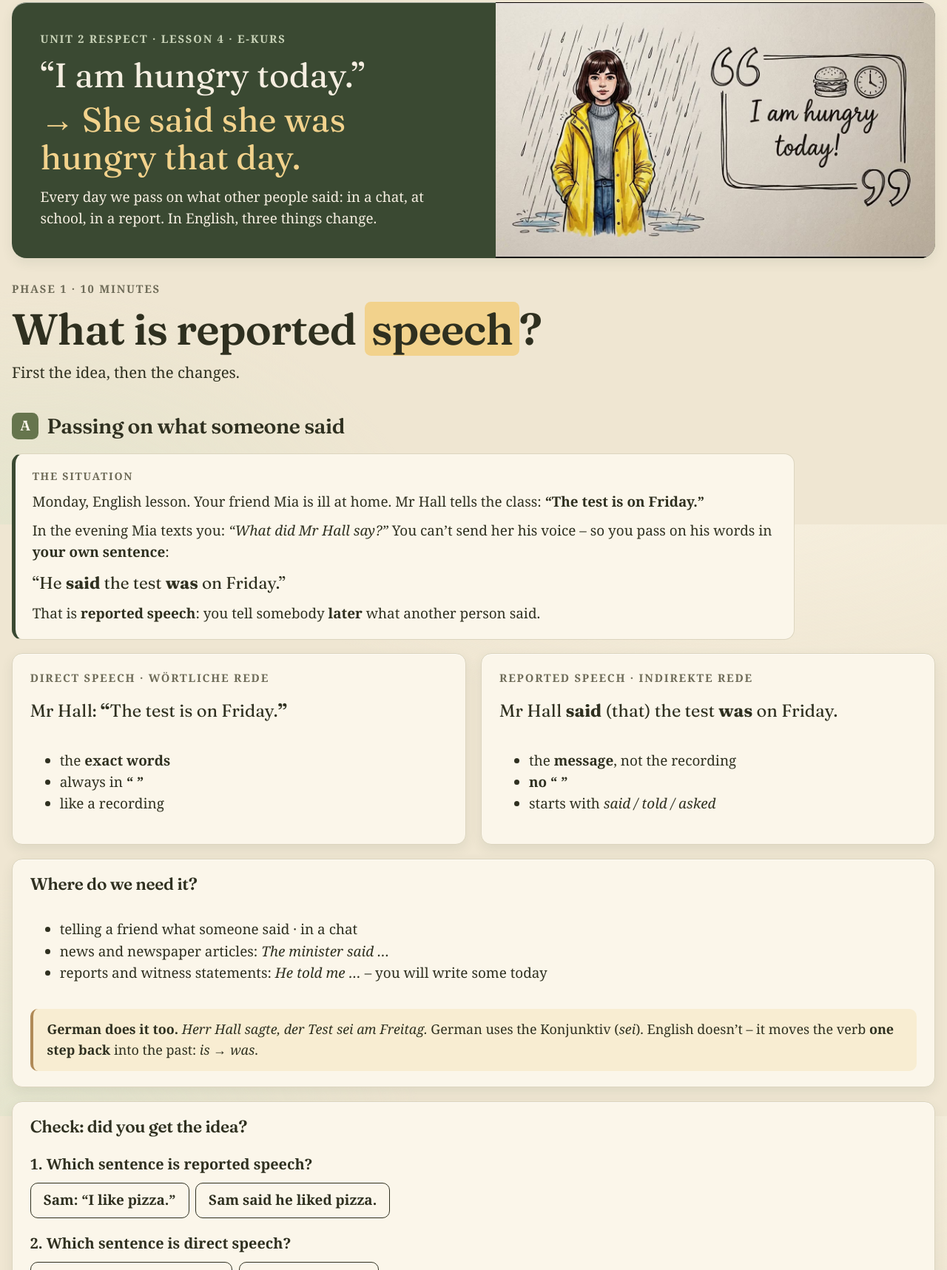
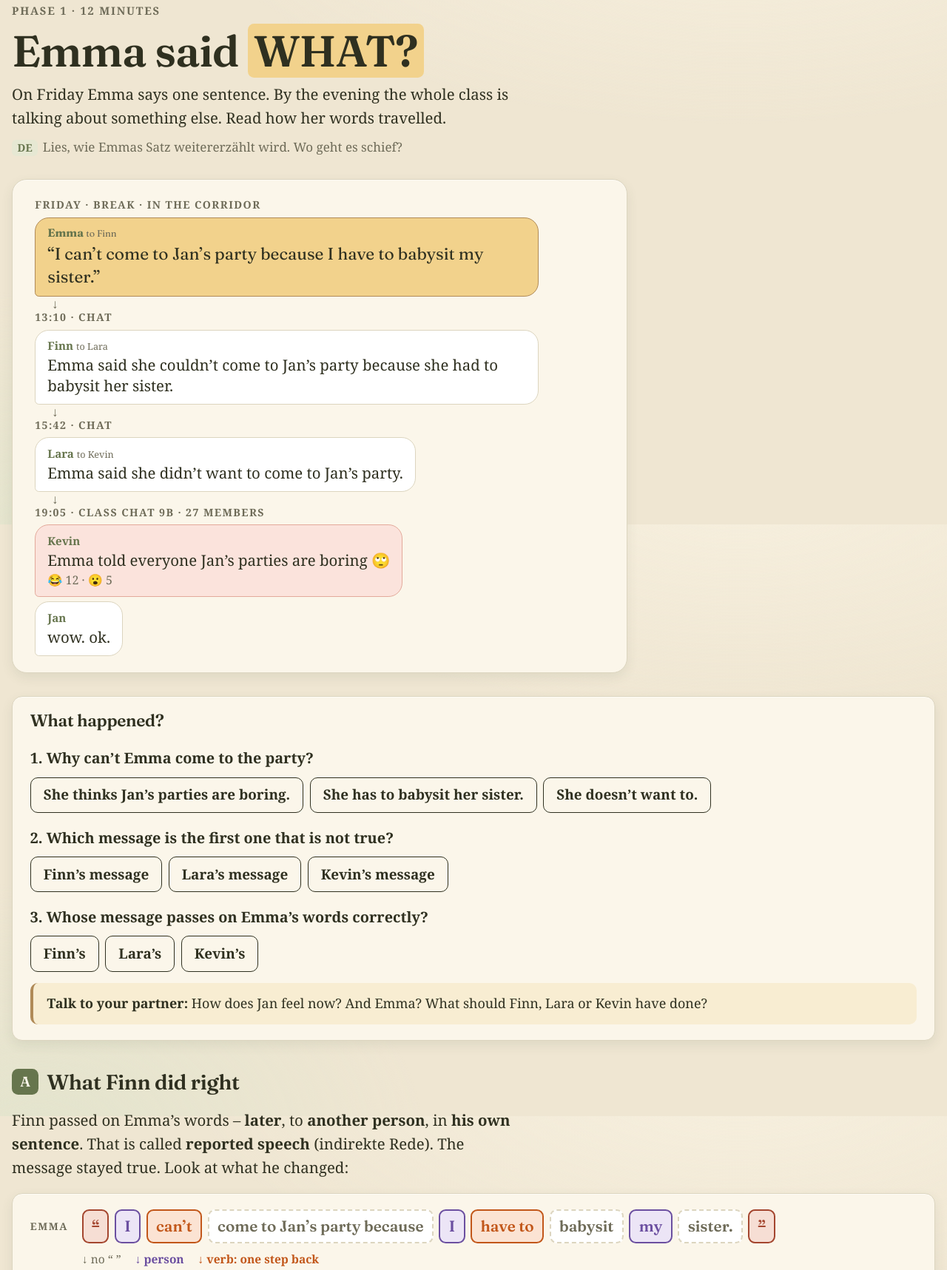
Before and after one commit to englernzeit/9-unit2-lessons-26-27, a plain HTML site: page lesson4-g/e.html in a window 1280 px wide. Shown: the part 91-1808 px from the top of the page at 74% size. Drawn offline with Linux system fonts and the light colour scheme; a web font is replaced by a local one.

Commit message:
Lesson 4 E-Kurs: rumour-chain hook (Emma said WHAT?) replaces the banner warm-up
Co-Authored-By: Claude Opus 5.5 <noreply@anthropic.com>

```diff
--- a/lesson4-g/e.html
+++ b/lesson4-g/e.html
@@ -75,6 +75,16 @@
 .wbtn.right{background:var(--green-soft);border-color:var(--green)}
 .wbtn.wrong{background:var(--red-soft);border-color:var(--red)}
 .wbtn.fixed{border-color:transparent;background:transparent;cursor:default;padding-inline:.15rem}
+.chain{display:flex;flex-direction:column;gap:.9rem;max-width:44rem;background:var(--surface);border:1px solid var(--line);border-radius:var(--r-lg);padding:1.2rem clamp(1rem,3vw,1.6rem);box-shadow:var(--shadow-card)}
+.hop{display:flex;flex-direction:column;gap:.3rem;position:relative}
+.hop+.hop::before{content:"↓";position:absolute;top:-1.05rem;left:1.2rem;color:var(--ink-soft);font-size:.9rem}
+.when{font-size:.75rem;font-weight:700;letter-spacing:.1em;text-transform:uppercase;color:var(--ink-soft);margin:0}
+.msg{align-self:flex-start;max-width:36rem;background:#fff;border:1px solid var(--line);border-radius:1rem 1rem 1rem .3rem;padding:.55rem .85rem;font-size:1.08rem;line-height:1.35;display:flex;flex-direction:column;gap:.15rem}
+.msg .who{font-size:.8rem;font-weight:700;color:var(--leaf)} .msg .who small{font-weight:400;color:var(--ink-soft)}
+.msg.spoken{background:var(--gold);border-color:var(--gold-dark);font-family:var(--display);font-size:1.2rem}
+.msg.group{background:#FBE3DC;border-color:#E3A99A}
+.msg.reply{background:#fff;border-color:var(--line)}
+.msg .reac{font-size:.85rem;color:var(--ink-soft)}
 .row{display:flex;flex-wrap:wrap;gap:.6rem;align-items:center}
 .stmt{display:flex;flex-direction:column;gap:.55rem}
 .stmt .meta{font-size:.82rem;font-weight:700;letter-spacing:.08em;text-transform:uppercase;color:var(--ink-soft)}
@@ -108,65 +118,58 @@
 
 <!-- ================= 1 WARM-UP ================= -->
 <section class="stage" data-s="warm-up">
-  <div class="banner">
-    <div class="txt">
-      <p class="eyebrow" style="color:#C9D3B8">Unit 2 Respect · Lesson 4 · E-Kurs</p>
-      <p class="q">“I am hungry today.”<br><span>→ She said she was hungry that day.</span></p>
-      <p>Every day we pass on what other people said: in a chat, at school, in a report. In English, three things change.</p>
-    </div>
-    <img src="media/e-hero.jpg" alt="Drawing: Anna in the rain, her words “I am hungry today!” in quotation marks" width="1280" height="720">
-  </div>
   <header class="st-head">
-    <p class="eyebrow">Phase 1 · 10 minutes</p>
-    <h1>What is reported <mark>speech</mark>?</h1>
-    <p class="lead">First the idea, then the changes.</p>
+    <p class="eyebrow">Phase 1 · 12 minutes</p>
+    <h1>Emma said <mark>WHAT?</mark></h1>
+    <p class="lead">On Friday Emma says one sentence. By the evening the whole class is talking about something else. Read how her words travelled.</p>
+    <p class="de"><b>DE</b>Lies, wie Emmas Satz weitererzählt wird. Wo geht es schief?</p>
   </header>
 
-  <div class="sub">
-    <h2><span class="step">A</span> Passing on what someone said</h2>
-    <div class="case">
-      <p class="tag">The situation</p>
-      <p>Monday, English lesson. Your friend Mia is ill at home. Mr Hall tells the class: <b>“The test is on Friday.”</b></p>
-      <p>In the evening Mia texts you: <i>“What did Mr Hall say?”</i> You can’t send her his voice – so you pass on his words in <b>your own sentence</b>:</p>
-      <p style="font-family:var(--display);font-size:1.2rem">“He <b>said</b> the test <b>was</b> on Friday.”</p>
-      <p>That is <b>reported speech</b>: you tell somebody <b>later</b> what another person said.</p>
+  <div class="chain">
+    <div class="hop">
+      <p class="when">Friday · break · in the corridor</p>
+      <div class="msg spoken"><span class="who">Emma <small>to Finn</small></span>“I can’t come to Jan’s party because I have to babysit my sister.”</div>
     </div>
-    <div class="two">
-      <div class="card">
-        <p class="eyebrow">Direct speech · wörtliche Rede</p>
-        <p style="font-family:var(--display);font-size:1.25rem">Mr Hall: <b>“</b>The test is on Friday.<b>”</b></p>
-        <ul>
-          <li>the <b>exact words</b></li>
-          <li>always in <b>“ ”</b></li>
-          <li>like a recording</li>
-        </ul>
-      </div>
-      <div class="card">
-        <p class="eyebrow">Reported speech · indirekte Rede</p>
-        <p style="font-family:var(--display);font-size:1.25rem">Mr Hall <b>said</b> (that) the test <b>was</b> on Friday.</p>
-        <ul>
-          <li>the <b>message</b>, not the recording</li>
-          <li><b>no “ ”</b></li>
-          <li>starts with <i>said / told / asked</i></li>
-        </ul>
-      </div>
+    <div class="hop">
+      <p class="when">13:10 · chat</p>
+      <div class="msg"><span class="who">Finn <small>to Lara</small></span>Emma said she couldn’t come to Jan’s party because she had to babysit her sister.</div>
     </div>
-    <div class="card">
-      <h3>Where do we need it?</h3>
-      <ul>
-        <li>telling a friend what someone said · in a chat</li>
-        <li>news and newspaper articles: <i>The minister said …</i></li>
-        <li>reports and witness statements: <i>He told me …</i> – you will write some today</li>
-      </ul>
-      <p class="tip"><b>German does it too.</b> <i>Herr Hall sagte, der Test sei am Freitag.</i> German uses the Konjunktiv (<i>sei</i>). English doesn’t – it moves the verb <b>one step back</b> into the past: <i>is → was</i>.</p>
+    <div class="hop">
+      <p class="when">15:42 · chat</p>
+      <div class="msg"><span class="who">Lara <small>to Kevin</small></span>Emma said she didn’t want to come to Jan’s party.</div>
     </div>
-    <div class="card"><h3>Check: did you get the idea?</h3><div id="intro-quiz" class="sub"></div></div>
+    <div class="hop">
+      <p class="when">19:05 · class chat 9b · 27 members</p>
+      <div class="msg group"><span class="who">Kevin</span>Emma told everyone Jan’s parties are boring 🙄<span class="reac">😂 12 · 😮 5</span></div>
+      <div class="msg group reply"><span class="who">Jan</span>wow. ok.</div>
+    </div>
+  </div>
+
+  <div class="card"><h3>What happened?</h3><div id="hook-quiz" class="sub"></div>
+    <p class="tip"><b>Talk to your partner:</b> How does Jan feel now? And Emma? What should Finn, Lara or Kevin have done?</p>
   </div>
 
   <div class="sub">
-    <h2><span class="step">B</span> Spot the <mark>changes</mark></h2>
-    <p class="lead">A school newspaper reports what people said. Compare the exact words with the article. Tap every word that has <b>changed</b>, then check.</p>
-    <p class="de"><b>DE</b>Tippe alle Wörter an, die sich im Bericht verändert haben.</p>
+    <h2><span class="step">A</span> What Finn did right</h2>
+    <p class="lead">Finn passed on Emma’s words – <b>later</b>, to <b>another person</b>, in <b>his own sentence</b>. That is called <b>reported speech</b> (indirekte Rede). The message stayed true. Look at what he changed:</p>
+    <div class="card">
+      <div class="flow">
+        <span class="tag">Emma</span>
+        <div class="toks"><span class="tok gone">“</span><span class="tok p">I</span><span class="tok v">can’t</span><span class="tok g">come to Jan’s party because</span><span class="tok p">I</span><span class="tok v">have to</span><span class="tok g">babysit</span><span class="tok p">my</span><span class="tok g">sister.</span><span class="tok gone">”</span></div>
+        <span></span>
+        <div class="arrows"><span>↓ no “ ”</span><span class="p">↓ person</span><span class="v">↓ verb: one step back</span></div>
+        <span class="tag">Finn</span>
+        <div class="toks"><span>Emma said</span><span class="tok p">she</span><span class="tok v">couldn’t</span><span class="tok g">come to Jan’s party because</span><span class="tok p">she</span><span class="tok v">had to</span><span class="tok g">babysit</span><span class="tok p">her</span><span class="tok g">sister.</span></div>
+      </div>
+      <p class="tip"><b>German does this too:</b> <i>Emma sagte, sie könne nicht kommen.</i> But English has no Konjunktiv – the verb simply goes <b>one step back</b>: can’t → couldn’t, have to → had to.</p>
+    </div>
+    <div class="card"><h3>Check</h3><div id="intro-quiz" class="sub"></div></div>
+  </div>
+
+  <div class="sub">
+    <h2><span class="step">B</span> Your turn: find the changes</h2>
+    <p class="lead">Top: what the person really said. Below: how somebody passed it on. Tap every word that is <b>different</b>, then check.</p>
+    <p class="de"><b>DE</b>Tippe alle Wörter an, die sich verändert haben.</p>
   </div>
   <div class="card" id="spot"></div>
   <nav class="st-nav"><span></span><a class="btn primary" href="#watch">Next: Watch the explainer</a></nav>
@@ -428,11 +431,15 @@ $('#spot-check').addEventListener('click', () => {
 });
 
 /* ================= quizzes ================= */
+quiz($('#hook-quiz'), [
+  { t: 'Why can’t Emma come to the party?', o: ['She thinks Jan’s parties are boring.', 'She has to babysit her sister.', 'She doesn’t want to.'], a: 1, why: 'That is what she really said.' },
+  { t: 'Which message is the <b>first</b> one that is <b>not true</b>?', o: ['Finn’s message', 'Lara’s message', 'Kevin’s message'], a: 1, why: 'Lara left out the reason and changed <i>can’t</i> into <i>didn’t want</i>.' },
+  { t: 'Whose message passes on Emma’s words <b>correctly</b>?', o: ['Finn’s', 'Lara’s', 'Kevin’s'], a: 0, why: 'Same message, just in his own sentence.' }
+]);
 quiz($('#intro-quiz'), [
   { t: 'Which sentence is <b>reported speech</b>?', o: ['Sam: “I like pizza.”', 'Sam said he liked pizza.'], a: 1, why: 'No “ ”, it starts with <i>said</i>.' },
-  { t: 'Which sentence is <b>direct speech</b>?', o: ['Lea told me she was late.', 'Lea: “I am late.”'], a: 1, why: 'The exact words in “ ”.' },
-  { t: 'When do we use reported speech?', o: ['when we pass on later what someone said', 'only when we write a letter', 'when we read out the exact words'], a: 0, why: 'We tell somebody what another person said.' },
-  { t: 'What does English use instead of the German Konjunktiv (<i>er sei</i>)?', o: ['the verb goes one step back: is → was', 'nothing changes', 'would + verb: he would be'], a: 0, why: '<i>er sei krank</i> → <i>he was ill</i>' }
+  { t: 'Emma said “I”. Finn writes …', o: ['I', 'she', 'you'], a: 1, why: 'Finn talks <b>about</b> Emma: <span class="pr">I → she</span>.' },
+  { t: 'Emma: “I <span class="vb">have to</span> babysit.” → Emma said she ' + G + ' babysit.', o: ['has to', 'had to', 'have to'], a: 1, why: 'One step back: <span class="vb">have to → had to</span>.' }
 ]);
 quiz($('#watch-quiz'), [
   { t: `Anna: “I <span class="vb">am</span> hungry today.”<br>Anna said she ${G} hungry that day.`, o: ['is', 'was', 'were'], a: 1, why: 'Backshift: <span class="vb">am → was</span>.' },
```
